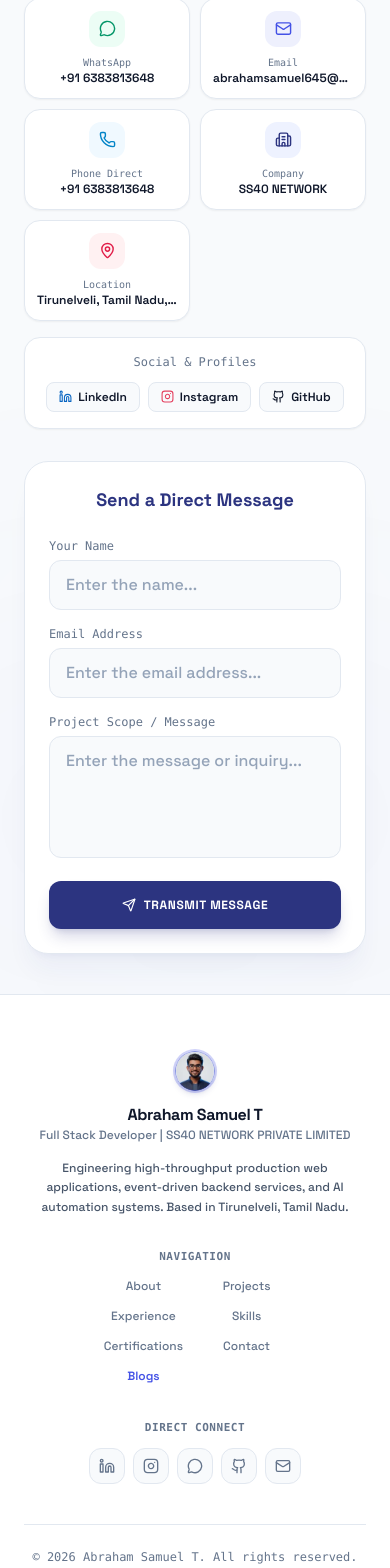
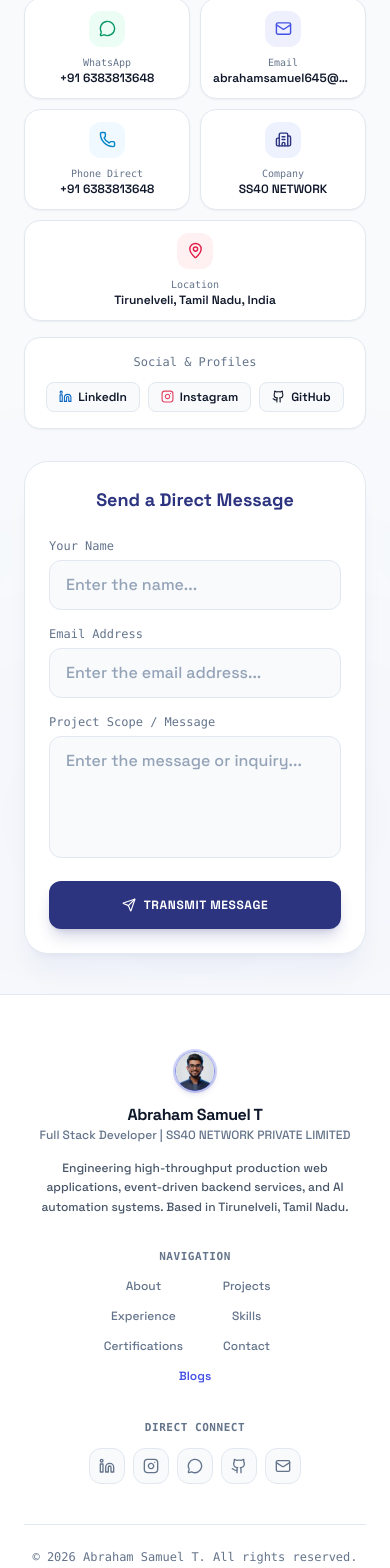
Before and after one commit to AbrahamSamuel2003/portfolio, a React (Vite) app: page / in a window 390 px wide. Shown: the part 7000-8568 px from the top of the page. Built offline with nearby package versions, Linux system fonts and the light colour scheme.

Commit message:
style(mobile): center Location card and footer Blogs link on mobile view

```diff
--- a/src/components/layout/Footer.jsx
+++ b/src/components/layout/Footer.jsx
@@ -91,8 +91,10 @@ export default function Footer({ onToTop, onNavigate }) {
                 <button
                   key={item.id}
                   onClick={() => onNavigate && onNavigate(item.id)}
-                  className={`text-center md:text-left hover:text-[#2C3480] transition-colors cursor-pointer py-1 ${
-                    item.id === "blogs" ? "text-[#4452E6] font-semibold" : "text-[#64748B]"
+                  className={`hover:text-[#2C3480] transition-colors cursor-pointer py-1 ${
+                    item.id === "blogs"
+                      ? "col-span-2 text-center text-[#4452E6] font-semibold md:col-span-1 md:text-left"
+                      : "text-center md:text-left text-[#64748B]"
                   }`}
                 >
                   {item.label}
--- a/src/components/sections/Contact.jsx
+++ b/src/components/sections/Contact.jsx
@@ -90,7 +90,9 @@ const Contact = memo(function Contact() {
                   href={c.href}
                   target={c.href.startsWith("http") ? "_blank" : undefined}
                   rel={c.href.startsWith("http") ? "noopener noreferrer" : undefined}
-                  className="flex flex-col sm:flex-row items-center sm:items-center text-center sm:text-left gap-2 sm:gap-4 p-3 sm:p-4 rounded-2xl bg-white border border-[#E2E8F0] hover:border-[#CBD5E1] hover:bg-[#F8FAFC] shadow-sm transition-[border-color,background-color] duration-200 group cursor-pointer card-stable"
+                  className={`flex flex-col sm:flex-row items-center sm:items-center text-center sm:text-left gap-2 sm:gap-4 p-3 sm:p-4 rounded-2xl bg-white border border-[#E2E8F0] hover:border-[#CBD5E1] hover:bg-[#F8FAFC] shadow-sm transition-[border-color,background-color] duration-200 group cursor-pointer card-stable ${
+                    c.label === "Location" ? "col-span-2 sm:col-span-1 justify-center" : ""
+                  }`}
                 >
                   <div className={`w-9 h-9 sm:w-11 sm:h-11 rounded-xl ${c.bg} flex items-center justify-center flex-shrink-0 group-hover:scale-105 transition-transform`}>
                     <c.icon className={c.color} size={17} />
```
